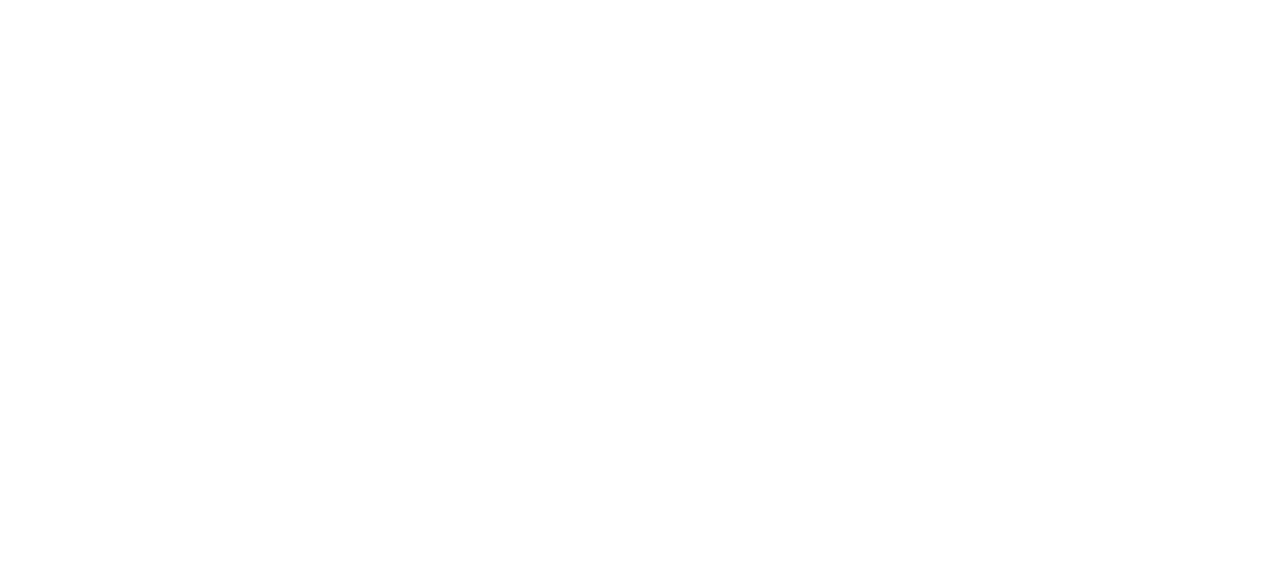
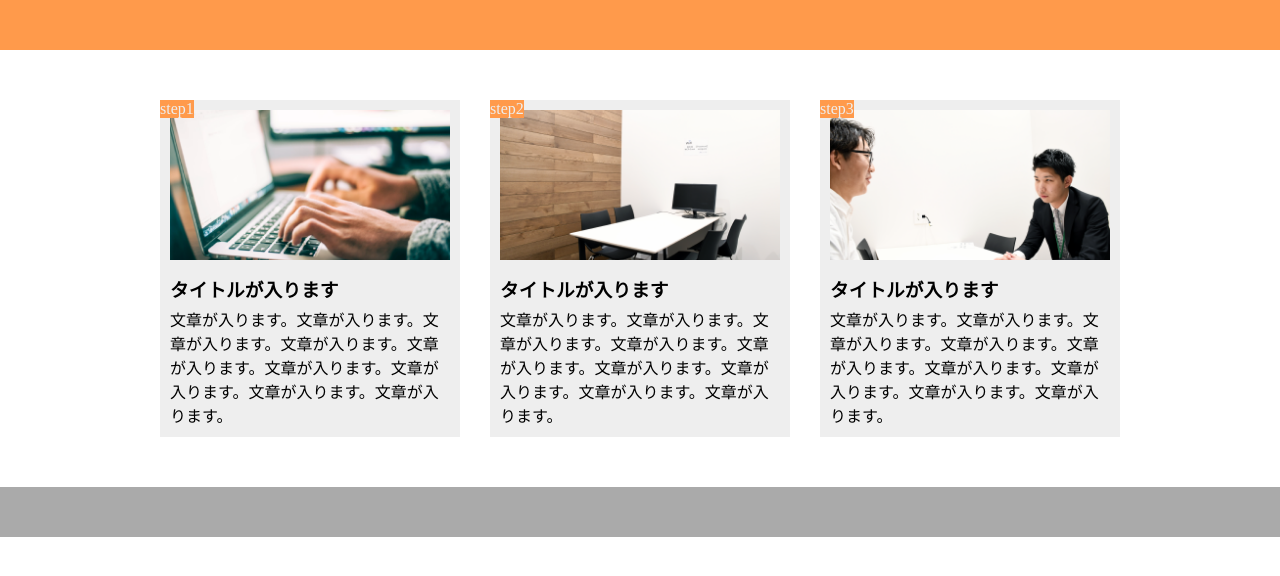
Before and after one commit to Lily-rik/chapter9_exercise, a plain HTML site: page index.html in a window 1280 px wide. Drawn offline with Linux system fonts and the light colour scheme.

Commit message:
[add]1-9

```diff
--- a/index.html
+++ b/index.html
@@ -5,4 +5,29 @@
     <title>9章演習</title>
     <link rel="stylesheet" href="style.css">
   </head>
+
+  <body>
+    <header></header>
+    <main>
+      <section class="main-box">
+        <div class="main-box-image1"></div>
+        <h3 class="main-box-heading">タイトルが入ります</h3>
+        <p class="main-box-text">文章が入ります。文章が入ります。文章が入ります。文章が入ります。文章が入ります。文章が入ります。文章が入ります。文章が入ります。文章が入ります。</p>
+        <span>step1</span>
+      </section>
+      <section class="main-box">
+        <div class="main-box-image2"></div>
+        <h3 class="main-box-heading">タイトルが入ります</h3>
+        <p class="main-box-text">文章が入ります。文章が入ります。文章が入ります。文章が入ります。文章が入ります。文章が入ります。文章が入ります。文章が入ります。文章が入ります。</p>
+        <span>step2</span>
+      </section>
+      <section class="main-box">
+        <div class="main-box-image3"></div>
+        <h3 class="main-box-heading">タイトルが入ります</h3>
+        <p class="main-box-text">文章が入ります。文章が入ります。文章が入ります。文章が入ります。文章が入ります。文章が入ります。文章が入ります。文章が入ります。文章が入ります。</p>
+        <span>step3</span>
+      </section>
+    </main>
+    <footer></footer>
+  </body>
 </html>
--- a/style.css
+++ b/style.css
@@ -3,3 +3,67 @@
   padding: 0;
   box-sizing: border-box;
 }
+
+header {
+  height: 50px;
+  background-color: #ff9a4b;
+}
+
+main {
+  width: 960px;
+  margin: 50px auto;
+  display: flex;
+  justify-content: center;
+}
+
+.main-box {
+  width: 300px;
+  padding: 10px;
+  margin-right: 30px;
+  background-color: #eeeeee;
+  position: relative;
+}
+
+.main-box:last-child {
+  margin-right: 0;
+}
+
+.main-box-image1 {
+  height: 150px;
+  background-image: url(img/flow01.png);
+  background-size: cover;
+  background-position: center;
+}
+
+.main-box-image2 {
+  height: 150px;
+  background-image: url(img/flow02.png);
+  background-size: cover;
+  background-position: center;
+}
+
+.main-box-image3 {
+  height: 150px;
+  background-image: url(img/flow03.png);
+  background-size: cover;
+  background-position: center;
+}
+
+.main-box h3 {
+  margin-top: 15px;
+  margin-bottom: 5px;
+}
+
+span {
+  color: #eee;
+  background-color: #ff9a4b;
+  display: inline-block;
+  position: absolute;
+  top: 0;
+  left: 0;
+}
+
+footer {
+  height: 50px;
+  background-color: #aaaaaa;
+}
```
Also changed, not shown: img/flow01.png (added), img/flow02.png (added), img/flow03.png (added).
